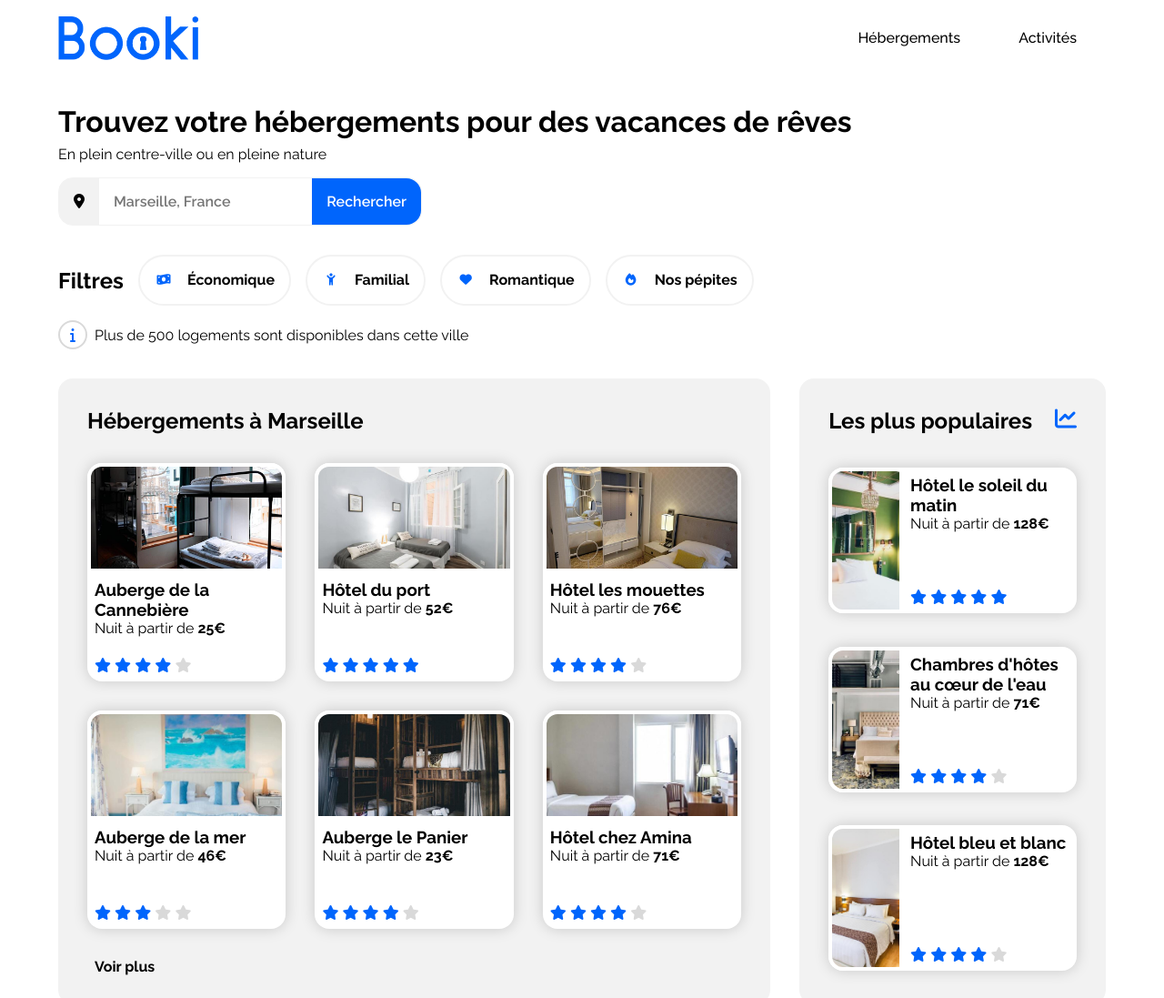
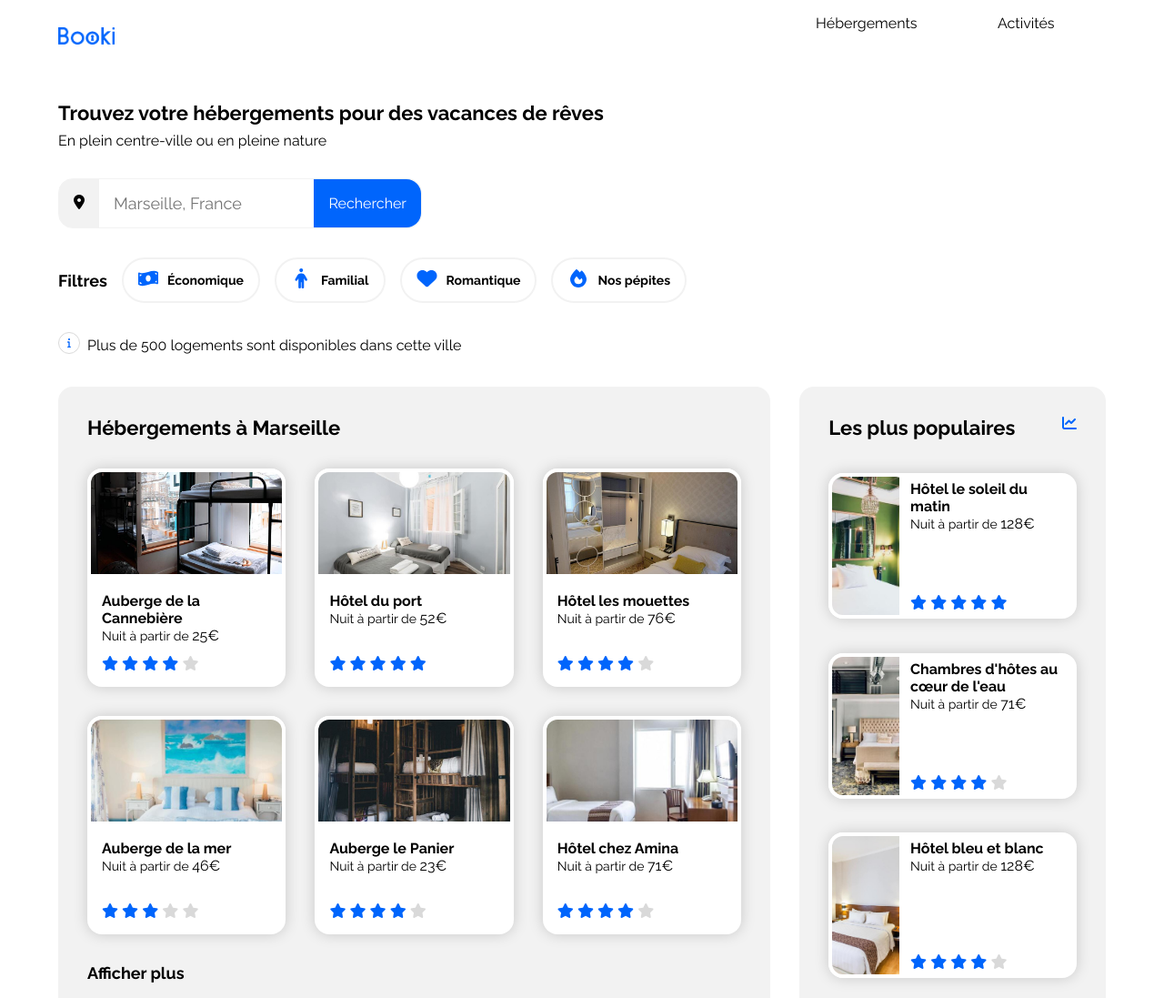
Before and after one commit to Nubunduram/booki, a plain HTML site: page index.html in a window 1280 px wide. Shown: the top 1097 px of the page at 91% size. Drawn offline with Linux system fonts and the light colour scheme.

Commit message:
last details

```diff
--- a/index.html
+++ b/index.html
@@ -63,28 +63,61 @@
             <!-- Filters -->
             <div class="filters-container">
                 <h2 class="filter-title">Filtres</h2>
+                <div class="filters">
                     <button class="filter-button">
-                    <span class="filter-button-icon"><i class="fa-solid fa-money-bill-wave"
-                            aria-hidden="true"></i></span>
+                        <span class="filter-button-icon">
+                            <svg xmlns="http://www.w3.org/2000/svg" width="22" height="22" viewBox="0 0 22 22"
+                                fill="none">
+                                <path
+                                    d="M21.352 3.68473C20.0187 3.09418 18.6842 2.86951 17.3505 2.86951C13.1166 2.86914 8.88305 5.13224 4.64915 5.13224C3.58732 5.13224 2.52618 4.98995 1.46435 4.63425C1.34507 4.59432 1.22545 4.57545 1.10858 4.57545C0.516992 4.57545 0 5.05892 0 5.73004V17.2455C0 17.7039 0.248527 18.1384 0.647615 18.3148C1.981 18.9057 3.31542 19.1304 4.64915 19.1304C8.88305 19.1304 13.117 16.8673 17.3509 16.8673C18.4127 16.8673 19.4738 17.0096 20.5356 17.3653C20.6549 17.4052 20.7745 17.4241 20.8914 17.4241C21.483 17.4241 22 16.9406 22 16.2695V4.75439C21.9997 4.2956 21.7511 3.86149 21.352 3.68473ZM1.64997 6.50715C2.34159 6.69008 3.06345 6.78191 3.80594 6.83128C3.60382 7.89803 2.71558 8.702 1.64997 8.702V6.50715ZM1.64997 16.8517V15.1174C2.83142 15.1174 3.78738 16.1072 3.83997 17.346C3.06551 17.2803 2.34159 17.117 1.64997 16.8517ZM10.9998 14.4844C9.48082 14.4844 8.24987 12.924 8.24987 10.9999C8.24987 9.0755 9.48116 7.51547 10.9998 7.51547C12.5185 7.51547 13.7498 9.0755 13.7498 10.9999C13.7498 12.9247 12.5181 14.4844 10.9998 14.4844ZM20.3497 15.4927C19.7474 15.3334 19.1222 15.2441 18.4825 15.1864C18.6842 14.2398 19.4278 13.5211 20.3497 13.3977V15.4927ZM20.3497 6.92275C19.2879 6.78083 18.4639 5.84474 18.4312 4.68869C19.1029 4.76746 19.7406 4.91482 20.3497 5.14821V6.92275Z"
+                                    fill="#0065FC" />
+                            </svg>
+                        </span>
                         <span class="filter-button-text">Économique</span>
                     </button>
                     <button class="filter-button">
-                    <span class="filter-button-icon"><i class="fa-solid fa-child-reaching"
-                            aria-hidden="true"></i></span>
+                        <span class="filter-button-icon">
+                            <svg xmlns="http://www.w3.org/2000/svg" width="23" height="22" viewBox="0 0 23 22"
+                                fill="none">
+                                <path
+                                    d="M13.2429 2.0625C13.2429 3.2016 12.3395 4.125 11.2261 4.125C10.1127 4.125 9.20931 3.2016 9.20931 2.0625C9.20931 0.923398 10.1127 0 11.2261 0C12.3395 0 13.2429 0.923398 13.2429 2.0625ZM10.89 15.125V20.625C10.89 21.3855 10.2891 22 9.54544 22C8.80175 22 8.20091 21.3855 8.20091 20.625V11.0387L7.0005 13.084C6.61815 13.7328 5.7921 13.9434 5.15555 13.5523C4.51899 13.1613 4.31308 12.3191 4.6956 11.666L7.1442 7.50234C7.87318 6.26055 9.1841 5.5 10.6001 5.5H11.8521C13.2681 5.5 14.579 6.26055 15.3101 7.50234L17.7555 11.666C18.1378 12.3191 17.9319 13.1613 17.2975 13.5523C16.6588 13.9434 15.8353 13.7328 15.453 13.084L14.2513 11.0387V20.625C14.2513 21.3855 13.6505 22 12.9068 22C12.1631 22 11.5622 21.3855 11.5622 20.625V15.125H10.89Z"
+                                    fill="#0065FC" />
+                            </svg>
+                        </span>
                         <span class="filter-button-text">Familial</span>
                     </button>
                     <button class="filter-button">
-                    <span class="filter-button-icon"><i class="fa-solid fa-heart" aria-hidden="true"></i></span>
+                        <span class="filter-button-icon">
+                            <svg xmlns="http://www.w3.org/2000/svg" width="23" height="22" viewBox="0 0 23 22"
+                                fill="none">
+                                <path
+                                    d="M0.503296 8.22829V7.98543C0.503296 5.05861 2.67408 2.56224 5.63376 2.08155C7.55447 1.76375 9.58689 2.38596 10.9877 3.75306L11.5033 4.25468L11.9802 3.75306C13.4197 2.38596 15.4135 1.76375 17.3728 2.08155C20.3334 2.56224 22.5033 5.05861 22.5033 7.98543V8.22829C22.5033 9.96595 21.7642 11.6283 20.458 12.8132L12.6935 19.8769C12.3713 20.17 11.9459 20.3333 11.5033 20.3333C11.0607 20.3333 10.6353 20.17 10.3131 19.8769L2.54818 12.8132C1.24365 11.6283 0.503309 9.96595 0.503309 8.22829H0.503296Z"
+                                    fill="#0065FC" />
+                            </svg>
+                        </span>
                         <span class="filter-button-text">Romantique</span>
                     </button>
                     <button class="filter-button">
-                    <span class="filter-button-icon"><i class="fa-solid fa-fire" aria-hidden="true"></i></span>
+                        <span class="filter-button-icon">
+                            <svg xmlns="http://www.w3.org/2000/svg" width="23" height="22" viewBox="0 0 23 22"
+                                fill="none">
+                                <path
+                                    d="M9.40057 1.21273C9.71396 0.92649 10.2001 0.930411 10.5135 1.21665C11.6224 2.23221 12.6631 3.32619 13.6354 4.51036C14.0774 3.94572 14.5796 3.33011 15.122 2.82821C15.4394 2.53805 15.9296 2.53805 16.247 2.83214C17.6372 4.12609 18.8144 5.83568 19.6421 7.45901C20.4577 9.05881 21.0001 10.6939 21.0001 11.8467C21.0001 16.85 16.9903 21.0769 12.0001 21.0769C6.95369 21.0769 3.00012 16.8461 3.00012 11.8428C3.00012 10.3371 3.7153 8.4981 4.82423 6.67872C5.94521 4.83189 7.52825 2.90664 9.40057 1.21273ZM12.0684 17.3127C13.0849 17.3127 13.9849 17.0382 14.8327 16.4893C16.5242 15.3365 16.9782 13.0309 15.9617 11.2193C15.7809 10.8664 15.3189 10.8429 15.0577 11.1409L14.0452 12.2898C13.78 12.5878 13.3019 12.5799 13.0528 12.2702C12.3899 11.4468 11.2046 9.97635 10.5296 9.14116C10.2765 8.82747 9.79432 8.82355 9.53718 9.13723C8.17914 10.8037 7.4961 11.8545 7.4961 13.0348C7.50012 15.7207 9.53316 17.3127 12.0684 17.3127Z"
+                                    fill="#0065FC" />
+                            </svg>
+                        </span>
                         <span class="filter-button-text">Nos pépites</span>
                     </button>
                 </div>
+            </div>
             <!-- Available Hostings Informations -->
             <p class="info-p">
-                <span class="info-icon"><i class="fa-solid fa-info" aria-hidden="true"></i></span>
+                <span class="info-icon">
+                    <svg xmlns="http://www.w3.org/2000/svg" width="24" height="24" viewBox="0 0 24 24" fill="none">
+                        <circle cx="12" cy="12" r="11.5" stroke="#D9D9D9"/>
+                        <path d="M13.3333 15.6829H12.6667V11.0074C12.6667 10.6381 12.3681 10.3395 12 10.3395H10.6667C10.2985 10.3395 10 10.6381 10 11.0074C10 11.3766 10.2985 11.6565 10.6667 11.6565H11.3333V15.6641H10.6667C10.2985 15.6641 10 15.9628 10 16.3321C10 16.7013 10.2985 17 10.6667 17H13.3333C13.7015 17 14 16.7013 14 16.3321C14 15.9628 13.7021 15.6829 13.3333 15.6829ZM12 9.00359C12.5523 9.00359 13 8.55503 13 8.00169C13 7.44835 12.5521 7 12 7C11.4479 7 11 7.44856 11 8.0019C11 8.55524 11.4477 9.00359 12 9.00359Z" fill="#0065FC"/>
+                      </svg>
+                </span>
                 <span>Plus de 500 logements sont disponibles dans cette ville</span>
             </p>
 
@@ -95,7 +128,7 @@
             <div class="hosting-results">
                 <!-- Hosting Section Header Title -->
                 <header>
-                    <h2>Hébergements à <span>Marseille</span></h2>
+                    <h2>Hébergements à Marseille</h2>
                 </header>
                 <!-- Hosting Results Grid -->
                 <div class="results-grid">
@@ -110,7 +143,7 @@
                             <!-- Hotel Name & Night Price -->
                             <div class="result-card-detail">
                                 <h3 title="Auberge de la Cannebière">Auberge de la Cannebière</h3>
-                                <p>Nuit à partir de <strong class="price">25€</strong></p>
+                                <p class="hotel-p"> Nuit à partir de <strong class="price">25€</strong></p>
                                 <!-- Notation Star Ranking -->
                                 <div class="stars">
                                     <i class="fas fa-star" data-active="true" aria-hidden="true"></i>
@@ -129,7 +162,7 @@
                             </div>
                             <div class="result-card-detail">
                                 <h3 title="Hôtel du port">Hôtel du port</h3>
-                                <p>Nuit à partir de <strong class="price">52€</strong></p>
+                                <p class="hotel-p"> Nuit à partir de <strong class="price">52€</strong></p>
                                 <div class="stars">
                                     <i class="fas fa-star" data-active="true" aria-hidden="true"></i>
                                     <i class="fas fa-star" data-active="true" aria-hidden="true"></i>
@@ -148,7 +181,7 @@
                             </div>
                             <div class="result-card-detail">
                                 <h3 title="Hôtel les mouettes">Hôtel les mouettes</h3>
-                                <p>Nuit à partir de <strong class="price">76€</strong></p>
+                                <p class="hotel-p"> Nuit à partir de <strong class="price">76€</strong></p>
                                 <div class="stars">
                                     <i class="fas fa-star" data-active="true" aria-hidden="true"></i>
                                     <i class="fas fa-star" data-active="true" aria-hidden="true"></i>
@@ -167,7 +200,7 @@
                             </div>
                             <div class="result-card-detail">
                                 <h3 title="Auberge de la mer">Auberge de la mer</h3>
-                                <p>Nuit à partir de <strong class="price">46€</strong></p>
+                                <p class="hotel-p"> Nuit à partir de <strong class="price">46€</strong></p>
                                 <div class="stars">
                                     <i class="fas fa-star" data-active="true" aria-hidden="true"></i>
                                     <i class="fas fa-star" data-active="true" aria-hidden="true"></i>
@@ -186,7 +219,7 @@
                             </div>
                             <div class="result-card-detail">
                                 <h3 title="Auberge le Panier">Auberge le Panier</h3>
-                                <p>Nuit à partir de <strong class="price">23€</strong></p>
+                                <p class="hotel-p"> Nuit à partir de <strong class="price">23€</strong></p>
                                 <div class="stars">
                                     <i class="fas fa-star" data-active="true" aria-hidden="true"></i>
                                     <i class="fas fa-star" data-active="true" aria-hidden="true"></i>
@@ -205,7 +238,7 @@
                             </div>
                             <div class="result-card-detail">
                                 <h3 title="Hôtel chez Amina">Hôtel chez Amina</h3>
-                                <p>Nuit à partir de <strong class="price">71€</strong></p>
+                                <p class="hotel-p"> Nuit à partir de <strong class="price">71€</strong></p>
                                 <div class="stars">
                                     <i class="fas fa-star" data-active="true" aria-hidden="true"></i>
                                     <i class="fas fa-star" data-active="true" aria-hidden="true"></i>
@@ -218,15 +251,15 @@
                     </article>
                 </div>
                 <!-- Voir plus Link -->
-                <p><a class="show-more-link underline-hover" aria-label="Show more accommodation results" href="">Voir
-                        plus</a></p>
+               <a class="show-more-link underline-hover" aria-label="Show more accommodation results" href="">Afficher
+                        plus</a>
             </div>
             <!-- Most Popular -->
             <aside class="hosting-most-popular">
                 <!-- Popular Header Title -->
                 <header>
                     <h2 class="most-popular-title">
-                        <span>Les plus populaires</span>
+                        Les plus populaires
                         <i class="fas fa-chart-line" aria-hidden="true"></i>
                     </h2>
                 </header>
@@ -241,7 +274,7 @@
                         <!-- Card Hotel Name & Night Price -->
                         <div class="popular-card-detail">
                             <h3 title="Hôtel le soleil du matin">Hôtel le soleil du matin</h3>
-                            <p>Nuit à partir de <strong class="price">128€</strong></p>
+                            <p class="hotel-p"> Nuit à partir de <strong class="price">128€</strong></p>
                             <!-- Notation Star Ranking -->
                             <div class="stars">
                                 <i class="fas fa-star" data-active="true" aria-hidden="true"></i>
@@ -260,7 +293,7 @@
                         </div>
                         <div class="popular-card-detail">
                             <h3 title="Chambres d'hôtes au cœur de l'eau">Chambres d'hôtes au cœur de l'eau</h3>
-                            <p>Nuit à partir de <strong class="price">71€</strong></p>
+                            <p class="hotel-p"> Nuit à partir de <strong class="price">71€</strong></p>
                             <div class="stars">
                                 <i class="fas fa-star" data-active="true" aria-hidden="true"></i>
                                 <i class="fas fa-star" data-active="true" aria-hidden="true"></i>
@@ -278,7 +311,7 @@
                         </div>
                         <div class="popular-card-detail">
                             <h3 title="Hôtel bleu et blanc">Hôtel bleu et blanc</h3>
-                            <p>Nuit à partir de <strong class="price">128€</strong></p>
+                            <p class="hotel-p"> Nuit à partir de <strong class="price">128€</strong></p>
                             <div class="stars">
                                 <i class="fas fa-star" data-active="true" aria-hidden="true"></i>
                                 <i class="fas fa-star" data-active="true" aria-hidden="true"></i>
@@ -295,7 +328,7 @@
         <section id="activities-section" class="activities-section">
             <!-- Header Title Activities Section -->
             <header>
-                <h2>Activités à <span>Marseille</span></h2>
+                <h2>Activités à Marseille</h2>
             </header>
             <!-- Activities Grid -->
             <div class="activities-grid">
--- a/style.css
+++ b/style.css
@@ -37,7 +37,52 @@ a,
     /* Border-Radius */
     --default-radius: 1rem;
     --round-radius: 100%;
+
+    /* font */
+    --small-font: 14px;
+    --default-font: 16px;
+    --bigger-font: 18px;
+    --title-font: 22px;
 }
+
+/* Font */
+* {
+    font-size: 16px;
+    font-weight: 400;
+}
+
+/* font-weight */
+
+h1,
+h2,
+h3,
+.show-more-link,
+.filter-button-text {
+    font-weight: 700;
+}
+
+/* font-size */
+
+h1,
+h2 {
+    font-size: var(--title-font);
+}
+
+h3 {
+    font-size: var(--default-font);
+}
+
+.hotel-p {
+    font-size: var(--small-font);
+}
+
+.filter-title,
+.show-more-link,
+footer h3,
+#search-input {
+    font-size: var(--bigger-font);
+}
+
 
 /* Special Class */
 .underline-hover:hover {
@@ -60,19 +105,19 @@ body {
 
 .logo {
     place-self: center;
-    height: 4rem;
-    padding: var(--smaller-gap) 0;
+    margin: 30px;
+    width: 62px;
+    height: 19px;
 }
 
-#nav-list {
+nav {
     display: flex;
 }
 
 .nav-element {
     width: 100%;
-    padding: var(--default-gap) var(--small-gap);
+    padding: 0 var(--small-gap) 15px var(--small-gap);
     text-align: center;
-    font-weight: 500;
     border-bottom: 3px solid var(--default-gray);
 }
 
@@ -97,13 +142,12 @@ main {
 
 .activities-section,
 .search-section {
-    max-width: 90%;
+    max-width: 92%;
 }
 
 /* Search Section */
 
 h1 {
-    font-size: 2rem;
     margin-top: var(--default-gap);
 
 }
@@ -113,17 +157,11 @@ h1 {
 }
 
 .search-form {
-    margin-top: var(--small-gap);
+    margin-top: var(--default-gap);
     display: flex;
     max-width: 400px;
     border: solid 1px var(--default-gray);
     border-radius: var(--default-radius);
-}
-
-.search-form * {
-    font-weight: 600;
-    font-size: medium;
-
 }
 
 .location-dot-container {
@@ -155,41 +193,38 @@ h1 {
 /* filter section */
 
 .filters-container {
-    display: flex;
-    align-items: center;
     margin-top: var(--default-gap);
-    flex-wrap: wrap;
 }
 
-.filter-button,
-.filter-title {
-    margin: 0 var(--small-gap) var(--small-gap) 0;
+.filters {
+    display: grid;
+    grid-template-columns: repeat(2, 1fr);
+    column-gap: var(--smaller-gap);
+    row-gap: var(--small-gap);
 }
 
+
 .filter-title {
-    width: 100%;
+    margin-bottom: var(--small-gap);
 }
 
 .filter-button {
     display: flex;
+    align-items: center;
     background: var(--default-white);
-    margin-right: var(--small-gap);
+    height: 50px;
     border: 2px solid var(--default-gray);
     border-radius: 2rem;
+    padding: 0 var(--small-gap);
 }
 
 .filter-button-icon {
-    display: grid;
-    place-content: center;
-    width: 3.25rem;
-    height: 3.25rem;
     color: var(--default-blue);
+    margin-right: 10px;
 }
 
 .filter-button-text {
-    font-weight: 700;
-    font-size: 1rem;
-    padding: var(--small-gap) var(--small-gap) var(--small-gap) 0;
+    font-size: 14px;
 }
 
 .filter-button:hover {
@@ -200,18 +235,11 @@ h1 {
 .info-p {
     display: flex;
     align-items: center;
+    margin-top: var(--default-gap);
 }
 
 .info-icon {
-    display: flex;
-    justify-content: center;
-    align-items: center;
-    min-width: 2rem;
-    min-height: 2rem;
     margin-right: var(--smaller-gap);
-    border: solid 2px var(--dark-gray);
-    border-radius: var(--round-radius);
-    color: var(--default-blue);
 }
 
 /* Hostings Cards Section */
@@ -351,12 +379,7 @@ h1 {
     display: flex;
     flex-direction: column;
     height: 50%;
-    padding: var(--smaller-gap);
-}
-
-.show-more-link {
-    font-weight: bold;
-    padding: var(--smaller-gap);
+    padding: var(--small-gap);
 }
 
 /* Activities Section */
@@ -483,6 +506,12 @@ footer {
         width: auto;
     }
 
+    /* filter section */
+    /* changes the direction of the filters from a grid of 2 columns & 2 rows to a 1 row */
+    .filters {
+        display: flex;
+    }
+
     /* hosting popular & results */
     .hosting-section {
         flex-direction: column;
@@ -505,7 +534,7 @@ footer {
 
     nav {
         display: grid;
-        grid-template-columns: repeat(3, 1fr);
+        grid-template-columns: repeat(2, 1fr);
         height: 100%;
     }
 
@@ -515,6 +544,7 @@ footer {
         display: grid;
         place-items: center;
         padding: var(--default-gap);
+        padding-top: var(--small-gap);
     }
 
     .nav-element:hover::before {
@@ -525,6 +555,10 @@ footer {
         width: 100%;
         height: 3px;
         background-color: var(--default-blue);
+    }
+
+    .logo {
+        margin-left: 0;
     }
 
     /* Activities Grid */
@@ -562,7 +596,6 @@ footer {
         box-shadow: none;
     }
 
-    /* Shit */
     .nav-element {
         border: none;
     }
@@ -573,6 +606,25 @@ footer {
 }
 
 @media only screen and (min-width: 1024px) {
+
+    /* Filter in Main section */
+    .filters-container {
+        display: flex;
+        align-items: center;
+    }
+
+    .filters {
+        gap: 0;
+    }
+
+    .filter-title {
+        margin: 0;
+    }
+
+    .filter-button {
+        margin-left: 1rem;
+    }
+
 
     /* Activity Section */
 
```
Lines whose indentation alone changed are shown as unchanged.
